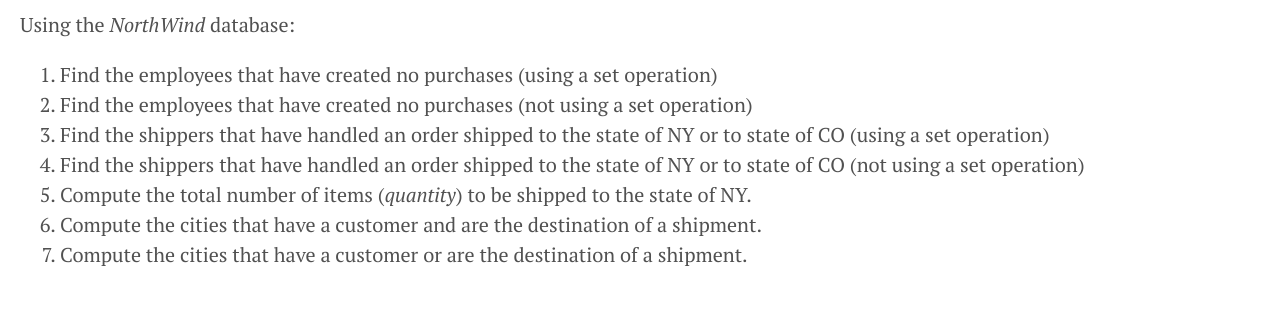
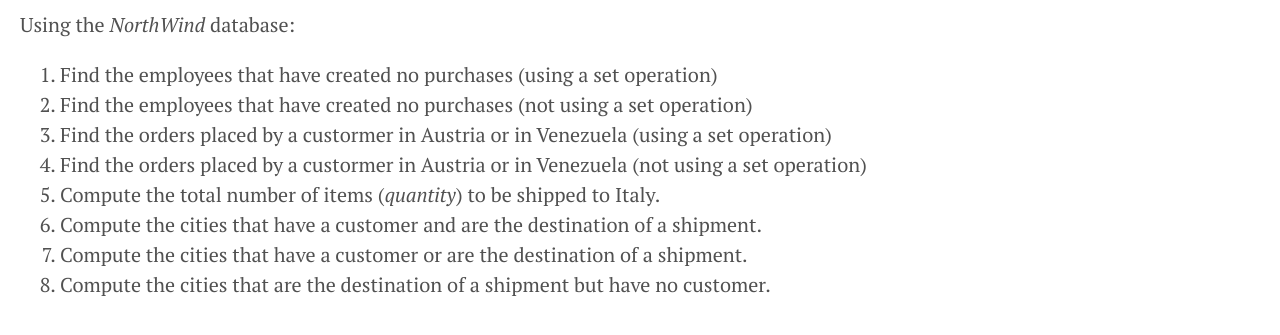
Before and after one commit to gdv/foundationsCS, a Jekyll site: the page built from docs/sql-04-join-2.md, in a window 1280 px wide. Shown: the top 335 px of the page. Built offline with Jekyll 4.4.1, drawn with Linux system fonts in a browser that asks for light colours; our own code applies the rules of GitHub Pages for plain Markdown files.

Commit message:
revised exercises

```diff
--- a/docs/sql-04-join-2.md
+++ b/docs/sql-04-join-2.md
@@ -2,10 +2,9 @@
 
 1.  Find the employees that have created no purchases (using a set operation)
 1.  Find the employees that have created no purchases (not using a set operation)
-1.  Find the shippers that have handled an order shipped to the state of NY or to state of CO (using a set
-    operation)
-1.  Find the shippers that have handled an order shipped to the state of NY or to state of CO (not using a
-    set operation)
-1.  Compute the total number of items (*quantity*) to be shipped to the state of NY.
+1.  Find the orders placed by a custormer in Austria or in Venezuela (using a set operation)
+1.  Find the orders placed by a custormer in Austria or in Venezuela (not using a set operation)
+1.  Compute the total number of items (*quantity*) to be shipped to Italy.
 1.  Compute the cities that have a customer and are the destination of a shipment.
 1.  Compute the cities that have a customer or are the destination of a shipment.
+1.  Compute the cities that are the destination of a shipment but have no customer.
```
Also changed, not shown: docs/sql-03-join-1.md (+1 -1 lines), 2 other files.
